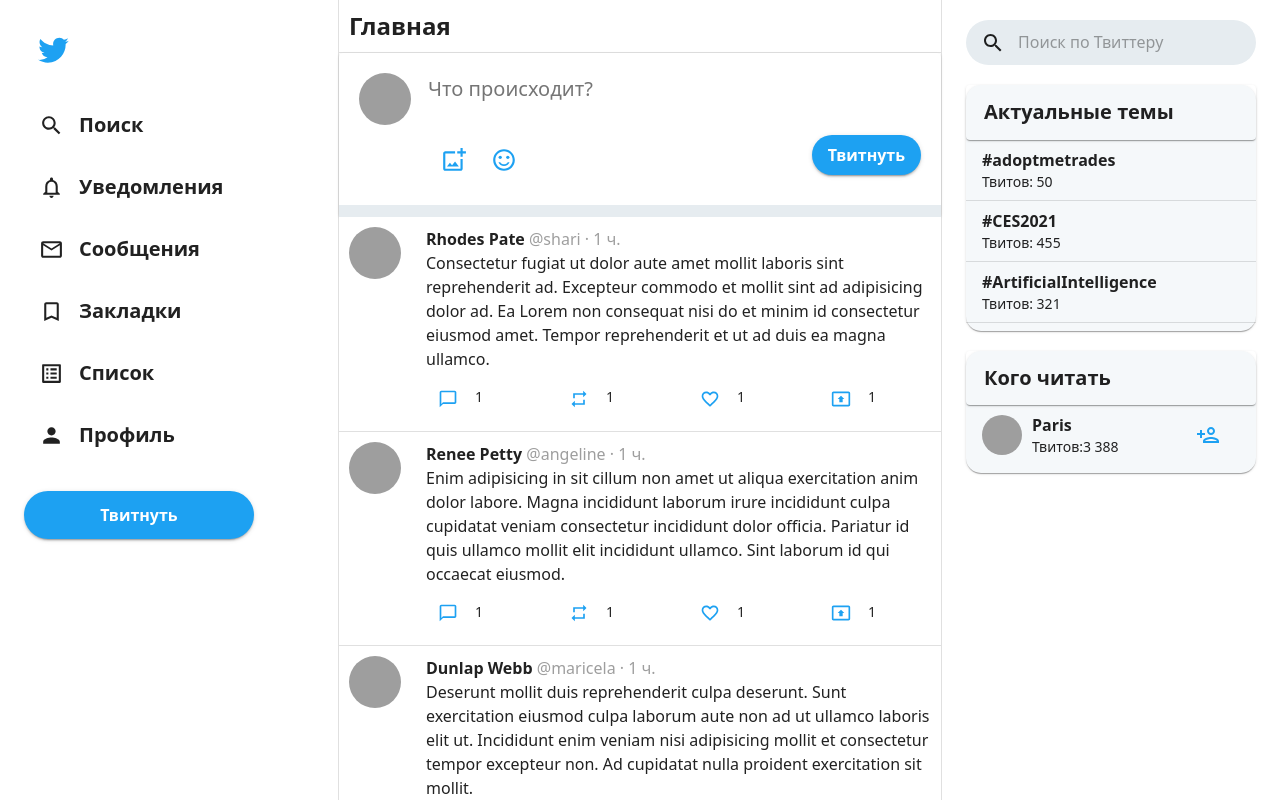
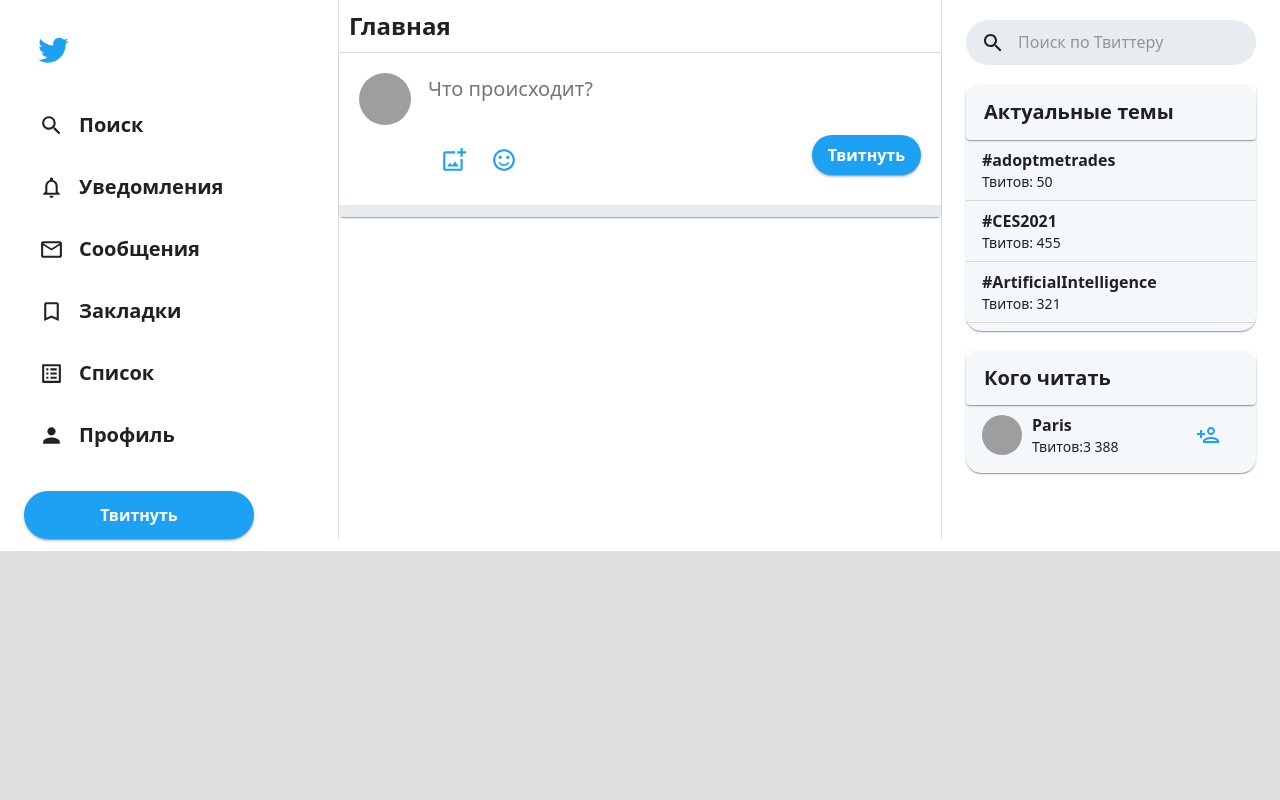
Before and after one commit to Roman84asas/ClTwwit, a React (Create React App) app in the folder front/: page / in a window 1280 px wide. Shown: the top 800 px of the page. Built offline with nearby package versions, Linux system fonts and the light colour scheme; data requests are answered from the project's data file; grey boxes are pictures that could not be loaded.

Commit message:
add Tags

```diff
--- a/front/src/components/SideMenu/index.tsx
+++ b/front/src/components/SideMenu/index.tsx
@@ -12,6 +12,7 @@
 import {useHomeStyles} from "../../pages/Home/theme";
 import ModalBlock from "../ModalBlock";
 import {AddTweetForm} from "../AddTweetForm";
+import {Link} from "react-router-dom";
 
 interface SideMenuProps {
     classes: ReturnType<typeof useHomeStyles>;
@@ -32,9 +33,11 @@
     return (
         <ul className={classes.sideMenuLists}>
             <li className={classes.sideMenuListItem}>
-                <IconButton color='primary' >
-                    <TwitterIcon className={classes.logo}/>
-                </IconButton>
+                <Link to="/home">
+                    <IconButton color='primary' >
+                        <TwitterIcon className={classes.logo}/>
+                    </IconButton>
+                </Link>
             </li>
             <li className={classes.sideMenuListItem}>
                <div>
--- a/front/src/pages/Home/index.tsx
+++ b/front/src/pages/Home/index.tsx
@@ -1,5 +1,6 @@
 import React from "react";
 import {useDispatch, useSelector} from "react-redux";
+import { Route } from "react-router-dom";
 
 import {Tweet} from "../../components/Tweet/";
 import {SideMenu} from "../../components/SideMenu";
@@ -59,14 +60,15 @@
                             </div>
                             <div className={classes.addFormBottomLine} />
                         </Paper>
-                        {isLoading ? (
-                            <div className={classes.tweetsCentred}><CircularProgress color="secondary" /></div>
+                        <Route path="/home" exact>
+                            {isLoading ? (
+                                <div className={classes.tweetsCentred}><CircularProgress color="secondary" /></div>
                             ) : (
                                 tweets.map(tweet => (
-                            <Tweet key={tweet._id} text={tweet.text} user={tweet.user} classes={classes} />
-                            ))
-                        )}
-
+                                    <Tweet key={tweet._id} text={tweet.text} user={tweet.user} classes={classes} />
+                                ))
+                            )}
+                        </Route>
                     </Paper>
                 </Grid>
                 <Grid xs={3} item>
```
Also changed, not shown: 1 other file (tests, documents, lock files or other folders).
